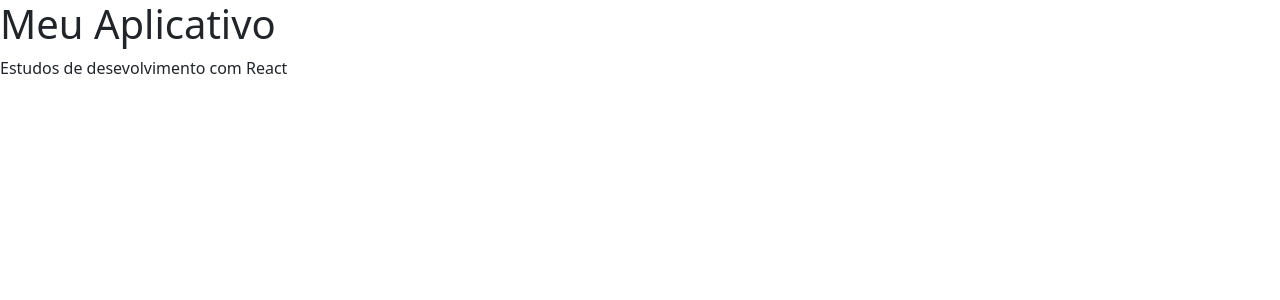
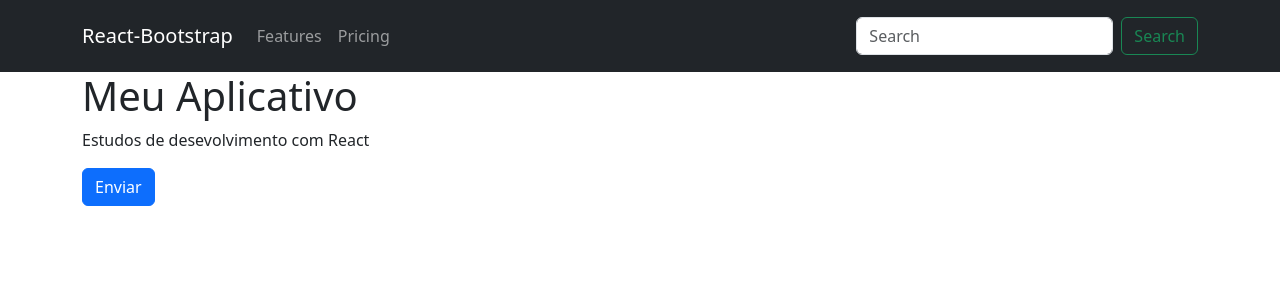
Before and after one commit to markindessanti/iniciando-react-bootstrap, a React (Create React App) app: page / in a window 1280 px wide. Shown: the top 300 px of the page. Built offline with nearby package versions, Linux system fonts and the light colour scheme.

Commit message:
Aula 4 - Adição de componentes Bootstrap

```diff
--- a/src/App.js
+++ b/src/App.js
@@ -1,12 +1,42 @@
+import { Button, Navbar, Container, Nav, Form } from 'react-bootstrap';
+
 function App() {
 	return (
 		<div className="App">
 			<header className="App-header">
+				<Navbar expand="md" bg="dark" variant="dark">
+					<Container fluid>
+						<Navbar className="w-100" collapseOnSelect expand="lg" bg="dark" variant="dark">
+							<Container>
+								<Navbar.Brand href="#home">React-Bootstrap</Navbar.Brand>
+								<Navbar.Toggle aria-controls="responsive-navbar-nav" />
+								<Navbar.Collapse id="responsive-navbar-nav">
+									<Nav className="me-auto">
+										<Nav.Link href="#features">Features</Nav.Link>
+										<Nav.Link href="#pricing">Pricing</Nav.Link>
+									</Nav>
+									<Form className="d-flex">
+										<Form.Control
+											type="search"
+											placeholder="Search"
+											className="me-2"
+											aria-label="Search"
+										/>
+										<Button variant="outline-success">Search</Button>
+									</Form>
+								</Navbar.Collapse>
+							</Container>
+						</Navbar>
+					</Container>
+				</Navbar>
+			</header>
+			<Container>
 				<h1>
 					Meu Aplicativo
 				</h1>
 				<p>Estudos de desevolvimento com React</p>
-			</header>
+				<Button variant='primary'>Enviar</Button>
+			</Container>
 		</div>
 	);
 }
```
